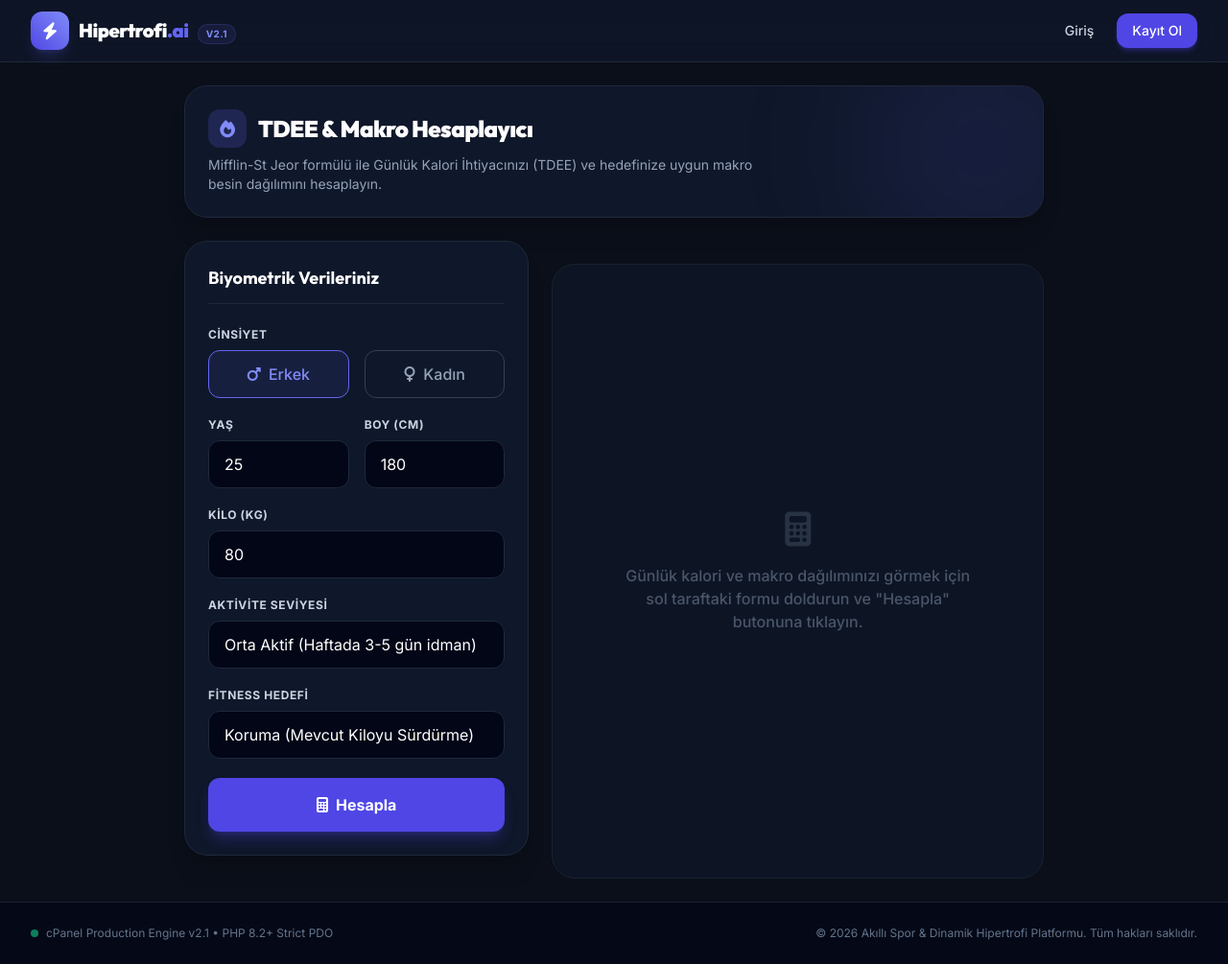
After one commit to TwilightArt/akilli-spor-dinamik-hipertrofi, a PHP site: the page made by views/calculators/tdee.php in a window 1280 px wide. The commit adds this page. Shown: the whole page at 96% size. Run offline with PHP 8.4, Linux system fonts and the light colour scheme; the template is opened without the code that fills it, so the values that code supplies are empty; some libraries are stand-ins or nearby versions.

Commit message:
feat(calculator): implement interactive TDEE and Macro calculator with local storage persistence
Co-authored-by: TwilightArt <190261675+TwilightArt@users.noreply.github.com>

```diff
--- a/index.php
+++ b/index.php
@@ -59,6 +59,7 @@ use App\Controllers\WeighInController;
 use App\Controllers\ProfileController;
 use App\Controllers\AnalyticsController;
 use App\Controllers\ApiController;
+use App\Controllers\CalculatorController;
 
 // Start secure session
 Security::startSession();
@@ -132,6 +133,11 @@ $router->post('/profile', [ProfileController::class, 'update'], ['auth']);
 $router->post('/profile/password', [ProfileController::class, 'updatePassword'], ['auth']);
 
 // ----------------------------------------------------------------------------
+// Calculators Routes
+// ----------------------------------------------------------------------------
+$router->get('/calculators/tdee', [CalculatorController::class, 'tdee'], ['auth']);
+
+// ----------------------------------------------------------------------------
 // API AJAX Endpoints
 // ----------------------------------------------------------------------------
 $router->post('/api/log_set', [ApiController::class, 'logSet'], ['auth']);
--- /dev/null
+++ b/views/calculators/tdee.php
@@ -0,0 +1,293 @@
+<?php include __DIR__ . '/../layouts/header.php'; ?>
+
+<div class="max-w-4xl mx-auto space-y-6" x-data="tdeeCalculator()" x-init="initData()">
+    <!-- Header Area -->
+    <div class="flex flex-col md:flex-row md:items-end justify-between gap-4 bg-slate-900 p-6 rounded-3xl border border-slate-800 shadow-xl relative overflow-hidden">
+        <div class="absolute -right-16 -top-16 w-64 h-64 bg-brand-500/10 rounded-full blur-3xl pointer-events-none"></div>
+        <div class="relative z-10">
+            <div class="flex items-center gap-3 mb-2">
+                <div class="w-10 h-10 rounded-xl bg-brand-500/20 text-brand-400 flex items-center justify-center">
+                    <i class="fa-solid fa-fire text-lg"></i>
+                </div>
+                <h1 class="text-2xl font-black font-display text-white tracking-tight">TDEE & Makro Hesaplayıcı</h1>
+            </div>
+            <p class="text-sm text-slate-400 max-w-xl">Mifflin-St Jeor formülü ile Günlük Kalori İhtiyacınızı (TDEE) ve hedefinize uygun makro besin dağılımını hesaplayın.</p>
+        </div>
+    </div>
+
+    <div class="grid grid-cols-1 lg:grid-cols-12 gap-6">
+        <!-- Input Form Area -->
+        <div class="lg:col-span-5 bg-slate-900 border border-slate-800 rounded-3xl p-6 shadow-xl relative">
+            <h2 class="text-lg font-bold text-white mb-6 border-b border-slate-800 pb-3">Biyometrik Verileriniz</h2>
+
+            <form @submit.prevent="calculate" class="space-y-5">
+                <!-- Cinsiyet -->
+                <div>
+                    <label class="block text-xs font-bold text-slate-300 uppercase tracking-wider mb-2">Cinsiyet</label>
+                    <div class="flex gap-4">
+                        <label class="flex-1 cursor-pointer">
+                            <input type="radio" x-model="gender" value="male" class="peer sr-only" @change="saveToLocalStorage">
+                            <div class="p-3 rounded-xl border border-slate-700 text-center font-medium text-slate-400 peer-checked:border-brand-500 peer-checked:text-brand-400 peer-checked:bg-brand-500/10 transition-all">
+                                <i class="fa-solid fa-mars mr-1"></i> Erkek
+                            </div>
+                        </label>
+                        <label class="flex-1 cursor-pointer">
+                            <input type="radio" x-model="gender" value="female" class="peer sr-only" @change="saveToLocalStorage">
+                            <div class="p-3 rounded-xl border border-slate-700 text-center font-medium text-slate-400 peer-checked:border-brand-500 peer-checked:text-brand-400 peer-checked:bg-brand-500/10 transition-all">
+                                <i class="fa-solid fa-venus mr-1"></i> Kadın
+                            </div>
+                        </label>
+                    </div>
+                </div>
+
+                <div class="grid grid-cols-2 gap-4">
+                    <!-- Yaş -->
+                    <div>
+                        <label class="block text-xs font-bold text-slate-300 uppercase tracking-wider mb-2">Yaş</label>
+                        <input type="number" x-model.number="age" min="15" max="100" class="w-full bg-slate-950 border border-slate-800 text-white rounded-xl px-4 py-3 focus:outline-none focus:border-brand-500 transition-colors" @input="saveToLocalStorage">
+                    </div>
+                    <!-- Boy -->
+                    <div>
+                        <label class="block text-xs font-bold text-slate-300 uppercase tracking-wider mb-2">Boy (cm)</label>
+                        <input type="number" x-model.number="height" min="100" max="250" class="w-full bg-slate-950 border border-slate-800 text-white rounded-xl px-4 py-3 focus:outline-none focus:border-brand-500 transition-colors" @input="saveToLocalStorage">
+                    </div>
+                </div>
+
+                <!-- Kilo -->
+                <div>
+                    <label class="block text-xs font-bold text-slate-300 uppercase tracking-wider mb-2">Kilo (kg)</label>
+                    <input type="number" x-model.number="weight" min="30" max="250" step="0.1" class="w-full bg-slate-950 border border-slate-800 text-white rounded-xl px-4 py-3 focus:outline-none focus:border-brand-500 transition-colors" @input="saveToLocalStorage">
+                </div>
+
+                <!-- Aktivite Seviyesi -->
+                <div>
+                    <label class="block text-xs font-bold text-slate-300 uppercase tracking-wider mb-2">Aktivite Seviyesi</label>
+                    <select x-model.number="activityMultiplier" class="w-full bg-slate-950 border border-slate-800 text-white rounded-xl px-4 py-3 focus:outline-none focus:border-brand-500 transition-colors appearance-none" @change="saveToLocalStorage">
+                        <option value="1.2">Masa Başı / Hareketsiz (Sedentary)</option>
+                        <option value="1.375">Hafif Aktif (Haftada 1-3 gün idman)</option>
+                        <option value="1.55">Orta Aktif (Haftada 3-5 gün idman)</option>
+                        <option value="1.725">Çok Aktif (Haftada 6-7 gün ağır idman)</option>
+                        <option value="1.9">Ekstra Aktif (Günde 2 kez / Fiziksel İş)</option>
+                    </select>
+                </div>
+
+                <!-- Hedef -->
+                <div>
+                    <label class="block text-xs font-bold text-slate-300 uppercase tracking-wider mb-2">Fitness Hedefi</label>
+                    <select x-model="goal" class="w-full bg-slate-950 border border-slate-800 text-white rounded-xl px-4 py-3 focus:outline-none focus:border-brand-500 transition-colors appearance-none" @change="saveToLocalStorage">
+                        <option value="cut">Defisit (Kilo Verme - %20 Azalt)</option>
+                        <option value="maintain">Koruma (Mevcut Kiloyu Sürdürme)</option>
+                        <option value="bulk">Bulk (Kas Kazanımı - %15 Artır)</option>
+                    </select>
+                </div>
+
+                <button type="submit" class="w-full bg-brand-600 hover:bg-brand-500 text-white font-bold py-4 rounded-xl transition-all shadow-lg shadow-brand-600/30 flex items-center justify-center gap-2 mt-4">
+                    <i class="fa-solid fa-calculator"></i> Hesapla
+                </button>
+            </form>
+        </div>
+
+        <!-- Results Area -->
+        <div class="lg:col-span-7 space-y-6">
+            <!-- Kalori Özeti Kartı -->
+            <div x-show="calculated" x-transition class="bg-gradient-to-br from-slate-900 to-slate-800 border border-slate-700 rounded-3xl p-6 shadow-xl relative overflow-hidden" style="display: none;">
+                <div class="absolute right-0 top-0 w-32 h-32 bg-emerald-500/10 rounded-full blur-3xl pointer-events-none"></div>
+                <h3 class="text-lg font-bold text-white mb-6 border-b border-slate-700 pb-3">Günlük Enerji İhtiyacı</h3>
+
+                <div class="grid grid-cols-2 gap-4 mb-4">
+                    <div class="bg-slate-950/50 p-4 rounded-2xl border border-slate-800 text-center">
+                        <span class="block text-xs text-slate-400 font-bold uppercase mb-1">BMR (Bazal)</span>
+                        <span class="text-2xl font-black text-white font-display" x-text="bmr + ' kcal'"></span>
+                    </div>
+                    <div class="bg-slate-950/50 p-4 rounded-2xl border border-slate-800 text-center relative overflow-hidden">
+                        <div class="absolute inset-0 bg-brand-600/10"></div>
+                        <span class="block text-xs text-brand-400 font-bold uppercase mb-1 relative z-10">TDEE (Koruma)</span>
+                        <span class="text-2xl font-black text-brand-300 font-display relative z-10" x-text="tdee + ' kcal'"></span>
+                    </div>
+                </div>
+
+                <div class="bg-slate-950 p-6 rounded-2xl border border-slate-800 text-center mt-6">
+                    <span class="block text-sm text-slate-400 font-bold uppercase tracking-widest mb-2" x-text="goalTitle"></span>
+                    <span class="text-5xl font-black text-white font-display" x-text="targetCalories + ' kcal'"></span>
+                    <p class="text-xs text-slate-500 mt-3" x-text="goalDescription"></p>
+                </div>
+            </div>
+
+            <!-- Makro Dağılımı Kartı -->
+            <div x-show="calculated" x-transition class="bg-slate-900 border border-slate-800 rounded-3xl p-6 shadow-xl" style="display: none;">
+                <h3 class="text-lg font-bold text-white mb-6 border-b border-slate-800 pb-3 flex items-center justify-between">
+                    Hedefe Uygun Makro Dağılımı
+                    <span class="text-xs font-medium text-slate-400 bg-slate-800 px-2 py-1 rounded-md">Protein x 2.2g</span>
+                </h3>
+
+                <div class="space-y-5">
+                    <!-- Protein -->
+                    <div>
+                        <div class="flex justify-between items-end mb-2">
+                            <span class="text-sm font-bold text-rose-400"><i class="fa-solid fa-drumstick-bite mr-1.5"></i>Protein</span>
+                            <span class="font-display font-black text-white" x-text="macros.protein + 'g'"></span>
+                        </div>
+                        <div class="w-full bg-slate-950 rounded-full h-3">
+                            <div class="bg-rose-500 h-3 rounded-full" :style="'width: ' + macros.proteinPercent + '%'"></div>
+                        </div>
+                        <div class="flex justify-between text-[10px] text-slate-500 mt-1 font-semibold uppercase">
+                            <span x-text="macros.proteinCals + ' kcal'"></span>
+                            <span x-text="'%' + macros.proteinPercent"></span>
+                        </div>
+                    </div>
+
+                    <!-- Yağ -->
+                    <div>
+                        <div class="flex justify-between items-end mb-2">
+                            <span class="text-sm font-bold text-amber-400"><i class="fa-solid fa-cheese mr-1.5"></i>Yağ</span>
+                            <span class="font-display font-black text-white" x-text="macros.fat + 'g'"></span>
+                        </div>
+                        <div class="w-full bg-slate-950 rounded-full h-3">
+                            <div class="bg-amber-500 h-3 rounded-full" :style="'width: ' + macros.fatPercent + '%'"></div>
+                        </div>
+                        <div class="flex justify-between text-[10px] text-slate-500 mt-1 font-semibold uppercase">
+                            <span x-text="macros.fatCals + ' kcal'"></span>
+                            <span x-text="'%' + macros.fatPercent"></span>
+                        </div>
+                    </div>
+
+                    <!-- Karbonhidrat -->
+                    <div>
+                        <div class="flex justify-between items-end mb-2">
+                            <span class="text-sm font-bold text-blue-400"><i class="fa-solid fa-bowl-rice mr-1.5"></i>Karbonhidrat</span>
+                            <span class="font-display font-black text-white" x-text="macros.carbs + 'g'"></span>
+                        </div>
+                        <div class="w-full bg-slate-950 rounded-full h-3">
+                            <div class="bg-blue-500 h-3 rounded-full" :style="'width: ' + macros.carbsPercent + '%'"></div>
+                        </div>
+                        <div class="flex justify-between text-[10px] text-slate-500 mt-1 font-semibold uppercase">
+                            <span x-text="macros.carbCals + ' kcal'"></span>
+                            <span x-text="'%' + macros.carbsPercent"></span>
+                        </div>
+                    </div>
+                </div>
+            </div>
+
+            <div x-show="!calculated" class="h-full flex flex-col items-center justify-center bg-slate-900 border border-slate-800 rounded-3xl p-10 text-center opacity-70">
+                <i class="fa-solid fa-calculator text-4xl text-slate-700 mb-4"></i>
+                <p class="text-slate-500 font-medium max-w-sm">Günlük kalori ve makro dağılımınızı görmek için sol taraftaki formu doldurun ve "Hesapla" butonuna tıklayın.</p>
+            </div>
+        </div>
+    </div>
+</div>
+
+<script>
+function tdeeCalculator() {
+    return {
+        gender: 'male',
+        age: 25,
+        height: 180,
+        weight: 80,
+        activityMultiplier: 1.55,
+        goal: 'maintain',
+        calculated: false,
+        bmr: 0,
+        tdee: 0,
+        targetCalories: 0,
+        macros: {
+            protein: 0, proteinCals: 0, proteinPercent: 0,
+            fat: 0, fatCals: 0, fatPercent: 0,
+            carbs: 0, carbCals: 0, carbsPercent: 0
+        },
+
+        get goalTitle() {
+            if (this.goal === 'cut') return 'Hedef: Kilo Verme (Defisit)';
+            if (this.goal === 'bulk') return 'Hedef: Kas Kazanımı (Bulk)';
+            return 'Hedef: Kiloyu Koruma';
+        },
+
+        get goalDescription() {
+            if (this.goal === 'cut') return 'TDEE üzerinden %20 kalori açığı oluşturuldu. Sağlıklı bir şekilde yağ yakmak için idealdir.';
+            if (this.goal === 'bulk') return 'TDEE üzerine %15 kalori fazlası eklendi. Hipertrofi odaklı antrenmanlar için uygundur.';
+            return 'Mevcut kilonuzu korumak ve antrenman performansınızı desteklemek için gereken kalori miktarı.';
+        },
+
+        initData() {
+            const saved = localStorage.getItem('tdee_calculator_data');
+            if (saved) {
+                try {
+                    const data = JSON.parse(saved);
+                    this.gender = data.gender || 'male';
+                    this.age = data.age || 25;
+                    this.height = data.height || 180;
+                    this.weight = data.weight || 80;
+                    this.activityMultiplier = data.activityMultiplier || 1.55;
+                    this.goal = data.goal || 'maintain';
+                } catch(e) {}
+            }
+        },
+
+        saveToLocalStorage() {
+            const data = {
+                gender: this.gender,
+                age: this.age,
+                height: this.height,
+                weight: this.weight,
+                activityMultiplier: this.activityMultiplier,
+                goal: this.goal
+            };
+            localStorage.setItem('tdee_calculator_data', JSON.stringify(data));
+        },
+
+        calculate() {
+            this.saveToLocalStorage();
+
+            // Mifflin-St Jeor Equation
+            // Erkek: 10 x weight(kg) + 6.25 x height(cm) - 5 x age(y) + 5
+            // Kadın: 10 x weight(kg) + 6.25 x height(cm) - 5 x age(y) - 161
+            let bmrCalc = (10 * this.weight) + (6.25 * this.height) - (5 * this.age);
+            if (this.gender === 'male') {
+                bmrCalc += 5;
+            } else {
+                bmrCalc -= 161;
+            }
+
+            this.bmr = Math.round(bmrCalc);
+
+            // TDEE = BMR * Activity Level
+            this.tdee = Math.round(this.bmr * this.activityMultiplier);
+
+            // Apply Goals
+            if (this.goal === 'cut') {
+                this.targetCalories = Math.round(this.tdee * 0.80);
+            } else if (this.goal === 'bulk') {
+                this.targetCalories = Math.round(this.tdee * 1.15);
+            } else {
+                this.targetCalories = this.tdee;
+            }
+
+            // Macro Calculation Strategy (Evidence-based hypertrophy)
+            // Protein: 2.2g per kg of body weight
+            // Fat: 25% of total target calories
+            // Carbs: Remainder of calories
+
+            let pGrams = this.weight * 2.2;
+            if (this.goal === 'cut') pGrams = this.weight * 2.4; // Higher protein in deficit
+
+            this.macros.protein = Math.round(pGrams);
+            this.macros.proteinCals = this.macros.protein * 4;
+
+            this.macros.fatCals = Math.round(this.targetCalories * 0.25);
+            this.macros.fat = Math.round(this.macros.fatCals / 9);
+
+            this.macros.carbCals = this.targetCalories - (this.macros.proteinCals + this.macros.fatCals);
+            if (this.macros.carbCals < 0) this.macros.carbCals = 0;
+            this.macros.carbs = Math.round(this.macros.carbCals / 4);
+
+            // Percentages
+            this.macros.proteinPercent = Math.round((this.macros.proteinCals / this.targetCalories) * 100);
+            this.macros.fatPercent = Math.round((this.macros.fatCals / this.targetCalories) * 100);
+            this.macros.carbsPercent = 100 - (this.macros.proteinPercent + this.macros.fatPercent);
+
+            this.calculated = true;
+        }
+    }
+}
+</script>
+
+<?php include __DIR__ . '/../layouts/footer.php'; ?>
--- a/views/layouts/header.php
+++ b/views/layouts/header.php
@@ -127,6 +127,9 @@ unset($_SESSION['flash']);
                     <a href="/profile" class="px-3 py-2 rounded-lg text-sm font-medium text-slate-300 hover:text-white hover:bg-slate-800 transition-all flex items-center gap-1.5">
                         <i class="fa-solid fa-user-gear text-slate-400"></i> Profil & Boy/Kilo
                     </a>
+                    <a href="/calculators/tdee" class="px-3 py-2 rounded-lg text-sm font-medium text-slate-300 hover:text-white hover:bg-slate-800 transition-all flex items-center gap-1.5">
+                        <i class="fa-solid fa-calculator text-brand-400"></i> Makro
+                    </a>
                 </nav>
                 <?php endif; ?>
 
@@ -178,6 +181,10 @@ unset($_SESSION['flash']);
                 <i class="fa-solid fa-user-gear text-base"></i>
                 <span class="text-[9px] font-medium">Profil</span>
             </a>
+            <a href="/calculators/tdee" class="flex flex-col items-center gap-1 text-slate-400 hover:text-white py-1">
+                <i class="fa-solid fa-calculator text-base text-brand-400"></i>
+                <span class="text-[9px] font-medium">Makro</span>
+            </a>
         </div>
         <?php endif; ?>
     </header>
```
Also changed, not shown: ROADMAP.md (+2 -2 lines), controllers/CalculatorController.php (added, +19 -0 lines).
